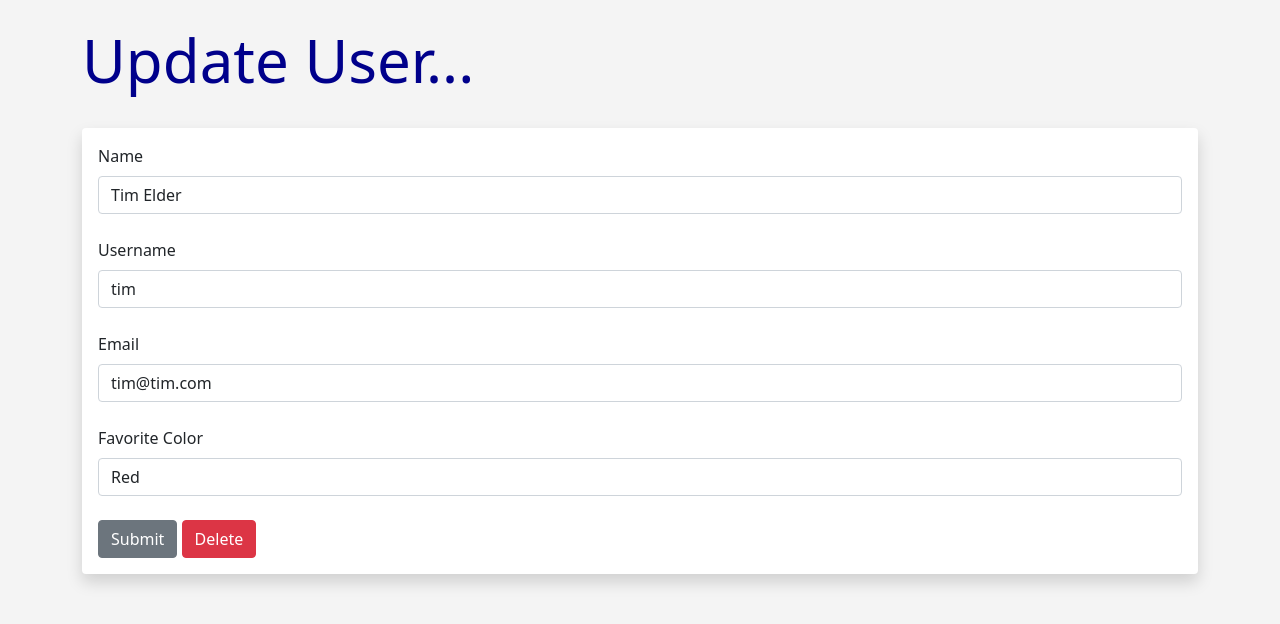
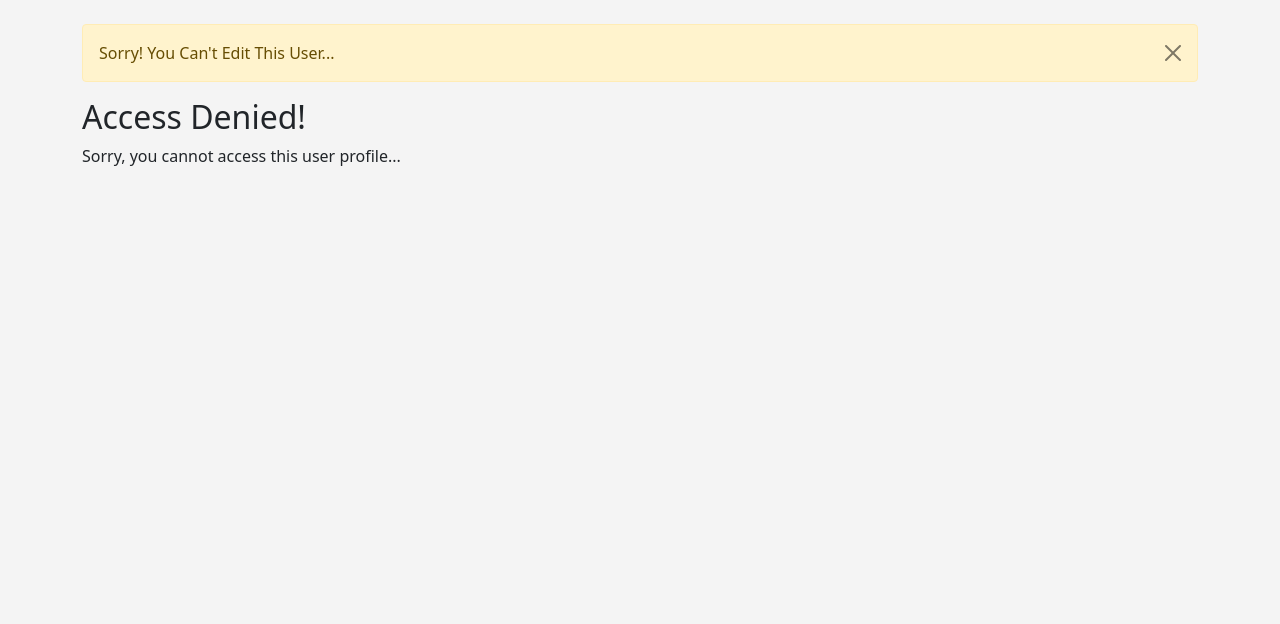
Before and after one commit to flatplanet/flasker, a Flask app: page /update/2 in a window 1280 px wide. Shown: the part 56-680 px from the top of the page. Run offline with Flask 2, Linux system fonts and the light colour scheme; a user stored in the database is signed in; data comes from the database, SQL or seed files in the repository; both versions use the stored data as it was after the commit.

Commit message:
update correct user

```diff
--- a/hello.py
+++ b/hello.py
@@ -222,6 +222,7 @@ def delete(id):
 
 # Update Database Record
 @app.route('/update/<int:id>', methods=['GET', 'POST'])
+@login_required
 def update(id):
 	form = UserForm()
 	name_to_update = Users.query.get_or_404(id)
--- a/templates/update.html
+++ b/templates/update.html
@@ -12,22 +12,8 @@
 
 {% endfor %}
 
+{% if id == current_user.id %}
 
-{% if name %}
-	<h1>Update User!</h1>
-	<br/><br/>
-<table class="table table-hover table-bordered table-striped">
-
-{% for our_user in our_users %}
-	<tr>
-	<td>{{ our_user.id }}. {{ our_user.name }} - {{ our_user.email }} - {{ our_user.favorite_color }}</td>
-	</tr>
-{% endfor %}
-
-</table>
-
-
-{% else %}
 	<h1>Update User...</h1>
 	<br/>
 <div class="shadow p-3 mb-5 bg-body rounded">
@@ -66,6 +52,16 @@
 </div>
 <br/><br/><br/>
 
+{% else %}
+ <div class="alert alert-warning alert-dismissible fade show" role="alert">
+	  Sorry! You Can't Edit This User...
+	  <button type="button" class="btn-close" data-bs-dismiss="alert" aria-label="Close"></button>
+	</div>
+
+	<h2>Access Denied!</h2>
+	<p>Sorry, you cannot access this user profile...</p>
+
 {% endif %}
 
+
 {% endblock %}
```
Also changed, not shown: users.db.
